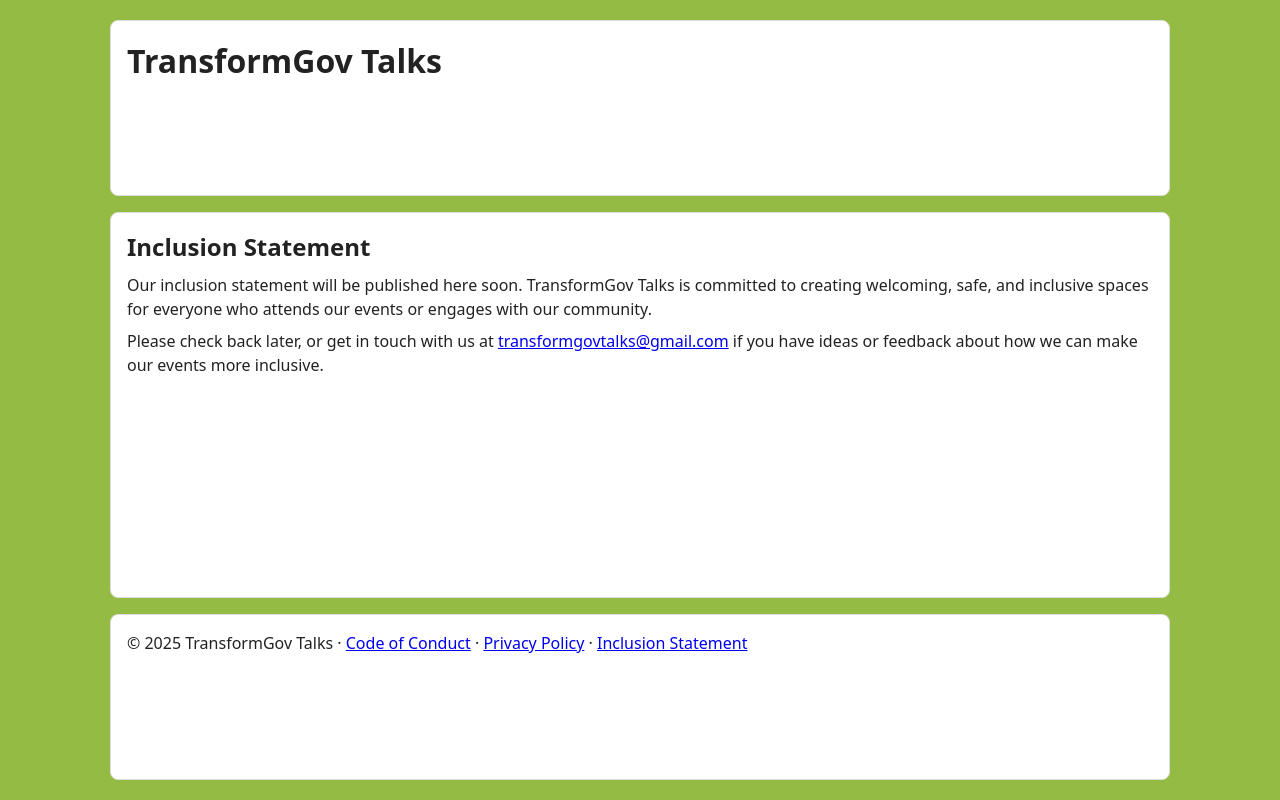
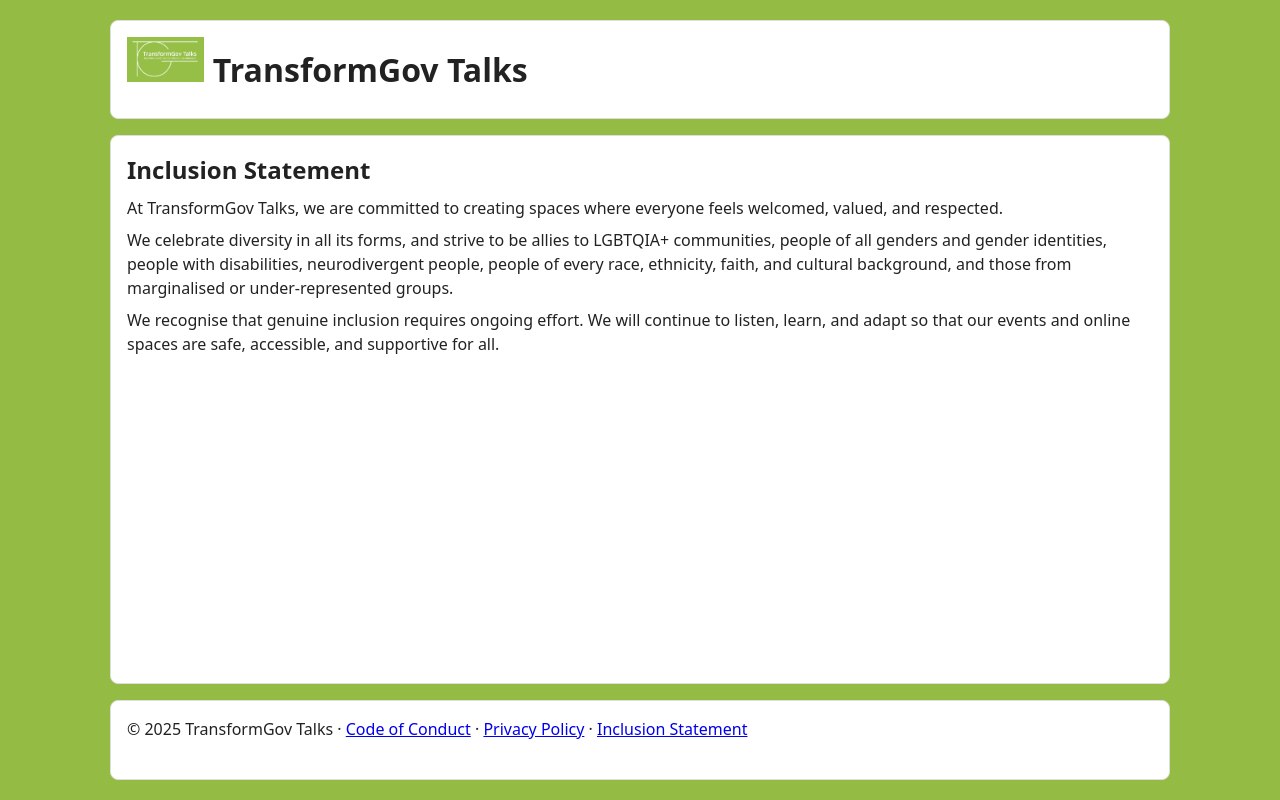
Before and after one commit to cholten99/transformgov-talks, a PHP site: page /inclusion-statement in a window 1280 px wide. Run offline with PHP 8.4, Linux system fonts and the light colour scheme.

Commit message:
Another backup

```diff
--- a/header.php
+++ b/header.php
@@ -13,6 +13,11 @@
 </head>
 <body>
   <div class="page">
-    <header role="banner" aria-label="Site header">
-      <h1><a href="/">TransformGov Talks</a></h1>
+    <header>
+      <h1>
+        <a href="/index">
+          <img src="images/logo.png" alt="TransformGov Talks logo" class="logo">
+          TransformGov Talks
+        </a>
+      </h1>
     </header>
--- a/inclusion-statement.php
+++ b/inclusion-statement.php
@@ -1,20 +1,19 @@
-<?php
-$title = "Inclusion Statement · TransformGov Talks";
-include "header.php";
-?>
+<?php include 'header.php'; ?>
 
-<main id="content" class="fullwidth">
+<main class="fullwidth">
   <h2>Inclusion Statement</h2>
 
   <p>
-    Our inclusion statement will be published here soon.
-    TransformGov Talks is committed to creating welcoming, safe, and inclusive spaces for everyone who attends our events or engages with our community.
+    At TransformGov Talks, we are committed to creating spaces where everyone feels welcomed, valued, and respected.
   </p>
 
   <p>
-    Please check back later, or get in touch with us at
-    <a href="mailto:transformgovtalks@gmail.com">transformgovtalks@gmail.com</a> if you have ideas or feedback about how we can make our events more inclusive.
+    We celebrate diversity in all its forms, and strive to be allies to LGBTQIA+ communities, people of all genders and gender identities, people with disabilities, neurodivergent people, people of every race, ethnicity, faith, and cultural background, and those from marginalised or under-represented groups.
+  </p>
+
+  <p>
+    We recognise that genuine inclusion requires ongoing effort. We will continue to listen, learn, and adapt so that our events and online spaces are safe, accessible, and supportive for all.
   </p>
 </main>
 
-<?php include "footer.php"; ?>
+<?php include 'footer.php'; ?>
--- a/styles.css
+++ b/styles.css
@@ -22,12 +22,13 @@
 .page {
   display: grid;
   grid-template-columns: 1fr 1fr;              /* equal widths for main and sidebar */
+  grid-template-rows: auto 1fr auto;          /* header = auto, middle grows, footer = auto */
   grid-template-areas:
     "header header"
     "main   sidebar"
     "footer footer";
   gap: var(--gap);
-  min-height: 100svh;
+  min-height: 100svh;                         /* ensure full viewport height */
   max-width: var(--page-max);
   margin: 0 auto;
   padding: clamp(0.75rem, 2vw, 1.25rem);
@@ -111,3 +112,15 @@
 main.fullwidth {
   grid-column: 1 / -1;
 }
+
+/* Logo inside header */
+header h1 {
+  display: flex;
+  align-items: center;
+  gap: 0.5rem; /* spacing between logo and text */
+}
+
+header .logo {
+  height: 1.4em;   /* scales with the text size */
+  width: auto;     /* keeps proportions */
+}
```
Also changed, not shown: images/logo.png (added), 1 other file.
